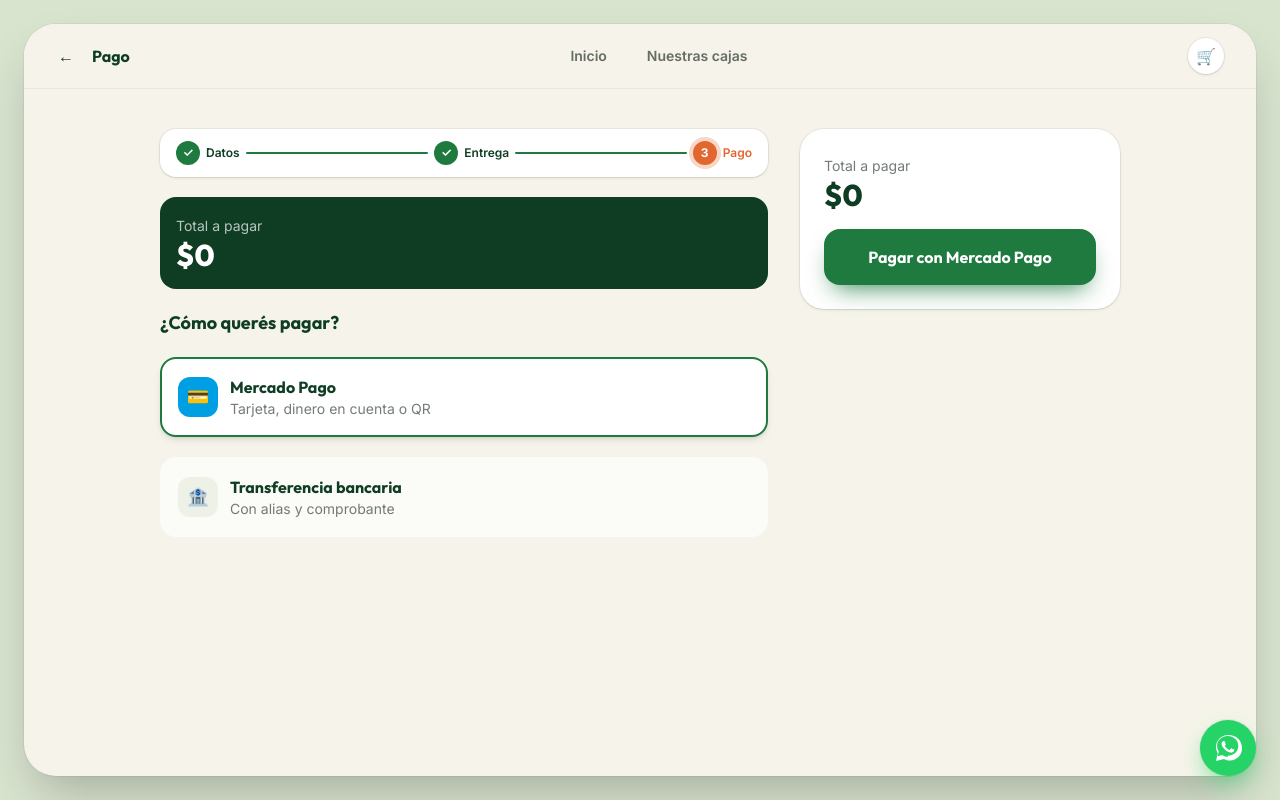
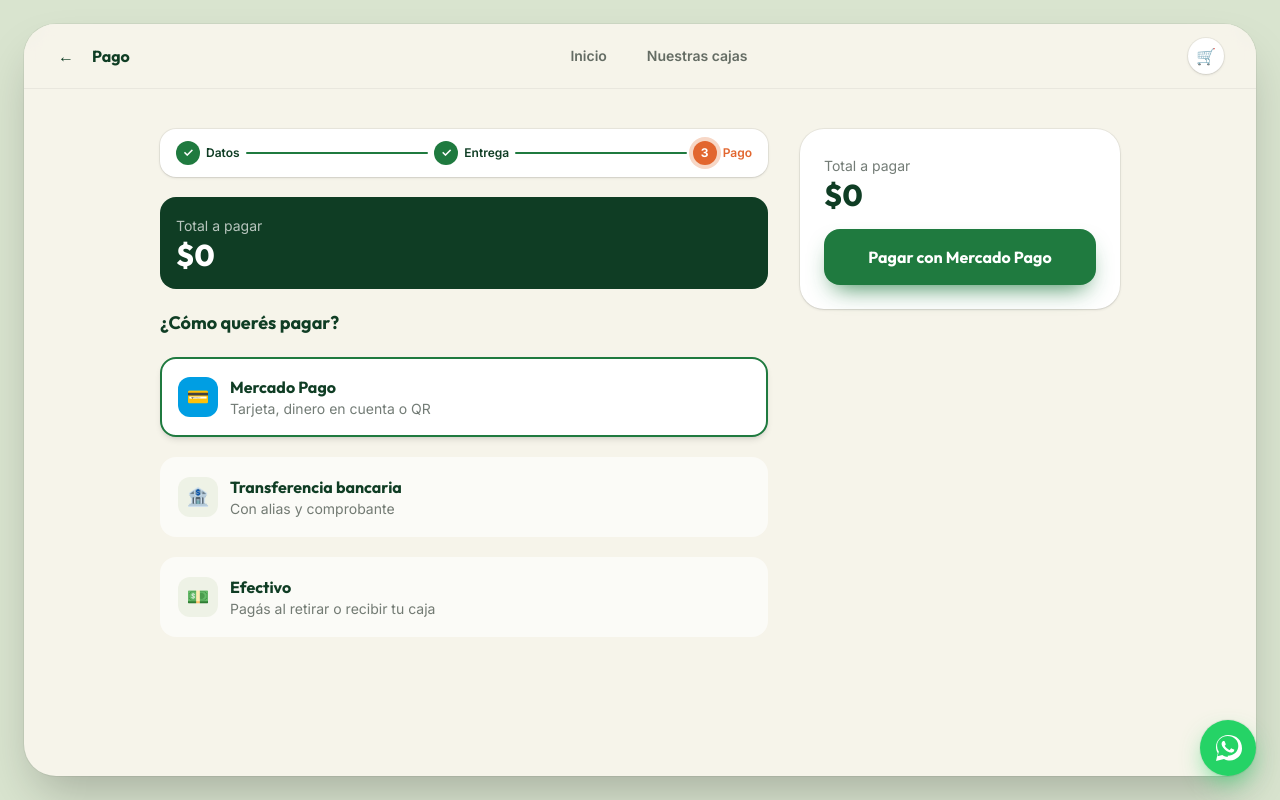
Before and after one commit to RoxanaBeresaga/granja-shalom-app, a React (Vite) app: page /checkout/pago in a window 1280 px wide. Built offline with nearby package versions, Linux system fonts and the light colour scheme.

Commit message:
feat: add cash payment option

```diff
--- a/src/pages/ConfirmationPage.tsx
+++ b/src/pages/ConfirmationPage.tsx
@@ -45,9 +45,16 @@
           <span className="mt-3 inline-flex items-center gap-1.5 rounded-full bg-shalom-lime/40 px-3 py-1.5 text-sm font-semibold text-shalom-forest">
             ● Pago aprobado
           </span>
-        ) : (
+        ) : payment === 'transfer' ? (
           <span className="mt-3 inline-flex items-center gap-1.5 rounded-full bg-shalom-clay-soft px-3 py-1.5 text-sm font-semibold text-shalom-clay">
             ● Pago pendiente
+          </span>
+        ) : (
+          <span className="mt-3 inline-flex items-center gap-1.5 rounded-full bg-shalom-lime/40 px-3 py-1.5 text-sm font-semibold text-shalom-forest">
+            ●{' '}
+            {fulfillment === 'pickup'
+              ? 'Pago en efectivo al retirar'
+              : 'Pago en efectivo al recibir'}
           </span>
         )}
       </div>
@@ -100,7 +107,11 @@
         <div className="flex justify-between">
           <span className="text-white/60">Pago</span>
           <span className="font-semibold text-white">
-            {payment === 'mp' ? 'Mercado Pago' : 'Transferencia'}
+            {payment === 'mp'
+              ? 'Mercado Pago'
+              : payment === 'transfer'
+                ? 'Transferencia'
+                : 'Efectivo'}
           </span>
         </div>
       </div>
@@ -110,7 +121,9 @@
         <span>
           {payment === 'mp'
             ? 'Ya coordinamos todo. Te avisaremos por WhatsApp cuando tu caja esté lista.'
-            : 'Te avisaremos por WhatsApp apenas confirmemos tu pago. ¡Gracias por elegir producción local!'}
+            : payment === 'transfer'
+              ? 'Te avisaremos por WhatsApp apenas confirmemos tu pago. ¡Gracias por elegir producción local!'
+              : 'Te escribiremos por WhatsApp para coordinar la entrega y el pago en efectivo.'}
         </span>
       </div>
 
--- a/src/pages/PaymentPage.tsx
+++ b/src/pages/PaymentPage.tsx
@@ -139,6 +139,29 @@
         </div>
       </button>
 
+      <button
+        onClick={() => setPayment('cash')}
+        className={`w-full rounded-2xl border-2 p-4 text-left transition-all ${
+          payment === 'cash'
+            ? 'border-shalom-leaf bg-white shadow-md'
+            : 'border-transparent bg-white/60'
+        }`}
+      >
+        <div className="flex items-center gap-3">
+          <span className="flex h-10 w-10 items-center justify-center rounded-xl bg-shalom-mist text-lg">
+            💵
+          </span>
+          <div>
+            <div className="font-display font-bold text-shalom-forest">
+              Efectivo
+            </div>
+            <div className="text-sm text-shalom-ink/60">
+              Pagás al retirar o recibir tu caja
+            </div>
+          </div>
+        </div>
+      </button>
+
       {payment === 'transfer' && (
         <div className="animate-rise space-y-3 rounded-2xl bg-white p-4 shadow-sm ring-1 ring-black/5">
           <div>
@@ -213,9 +236,11 @@
         >
           {payment === 'mp'
             ? 'Pagar con Mercado Pago'
-            : receipt
-              ? 'Confirmar pedido'
-              : 'Subí tu comprobante para continuar'}
+            : payment === 'transfer'
+              ? receipt
+                ? 'Confirmar pedido'
+                : 'Subí tu comprobante para continuar'
+              : 'Confirmar pedido'}
         </PrimaryButton>
       </div>
     </div>
--- a/src/types/index.ts
+++ b/src/types/index.ts
@@ -4,7 +4,7 @@
 export type CartLine = { boxId: string; qty: number }
 export type Customer = { name: string; phone: string; email: string }
 export type Fulfillment = 'pickup' | 'delivery'
-export type PaymentMethod = 'mp' | 'transfer'
+export type PaymentMethod = 'mp' | 'transfer' | 'cash'
 export type OrderLine = { box: Box; qty: number }
 export type ConfirmedOrder = { lines: OrderLine[]; total: number }
 export type DeliveryZone = { id: string; label: string; cost: number }
```
